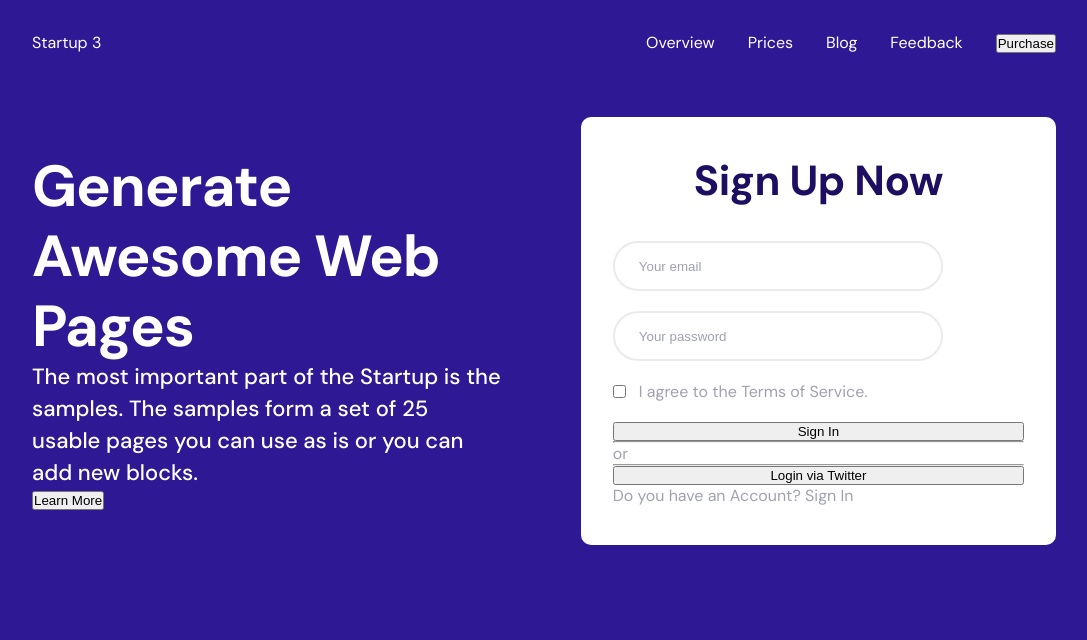
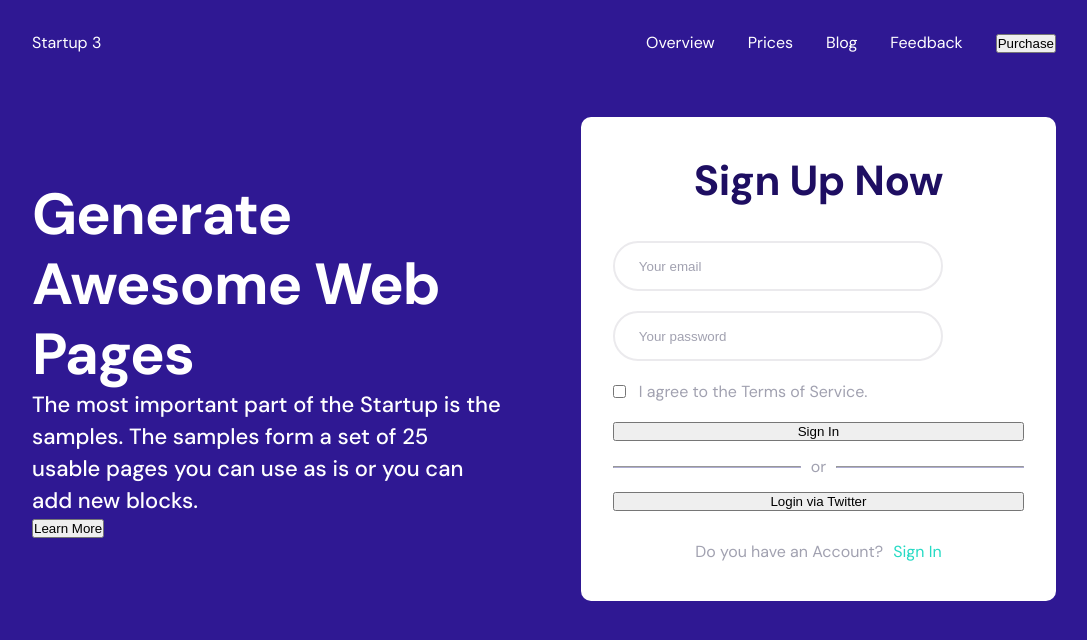
Before and after one commit to SebastianJedrak/landing-page-lex, a React (Vite) app: page / in a window 1280 px wide. Shown: the top 640 px of the page, without its empty margins (96-1183 px from the left). Built offline with nearby package versions, Linux system fonts and the light colour scheme.

Commit message:
style: divider and sign in

```diff
--- a/src/components/UI/Input.scss
+++ b/src/components/UI/Input.scss
@@ -1,7 +1,7 @@
 @use "../../variables.scss" as *;
 
 .input-ui {
-  max-width: 330px;
+  width: 330px;
   &.input-ui__input {
     height: 50px;
     border: 2px solid $color-font-grey;
--- a/src/components/pages/Login.scss
+++ b/src/components/pages/Login.scss
@@ -12,18 +12,18 @@
     }
 
     .login-page__card {
-      h3 {
-        color: $color-font-heading;
-        margin-bottom: 34px;
-        text-align: center;
-      }
-
       color: $color-font-transparent;
       background-color: $color-background-light;
       padding: 3vw 2.5vw;
       border-radius: 10px;
       display: flex;
       flex-direction: column;
+
+      h3 {
+        color: $color-font-heading;
+        margin-bottom: 34px;
+        text-align: center;
+      }
     }
 
     form {
@@ -31,5 +31,35 @@
       flex-direction: column;
       gap: 20px;
     }
+
+    .or-divider {
+      display: flex;
+      align-items: center;
+      width: 100%;
+      margin: 15px 0;
+
+      span {
+        margin: 0 10px;
+      }
+
+      hr {
+        width: 50%;
+        height: 1px;
+        border-color: $color-font-transparent;
+      }
+    }
+
+    .sign-in {
+      width: 100%;
+      display: flex;
+      justify-content: center;
+      gap: 10px;
+      margin-top: 30px;
+
+      .sign-in__link {
+        color: $color-action-primary;
+        cursor: pointer;
+      }
+    }
   }
 }
--- a/src/components/pages/Login.tsx
+++ b/src/components/pages/Login.tsx
@@ -26,15 +26,16 @@ const Login: React.FC = () => {
             <Input label="I agree to the Terms of Service." type="checkbox" />
             <Button label="Sign In" />
           </form>
-          <div>
+          <div className="or-divider">
             <hr />
             <span>or</span>
             <hr />
           </div>
           <Button label="Login via Twitter" />
-          <span>
-            Do you have an Account?<span> Sign In</span>
-          </span>
+          <div className="sign-in">
+            <span className="sign-in__span">Do you have an Account?</span>
+            <span className="sign-in__link">Sign In</span>
+          </div>
         </div>
       </main>
     </div>
```
